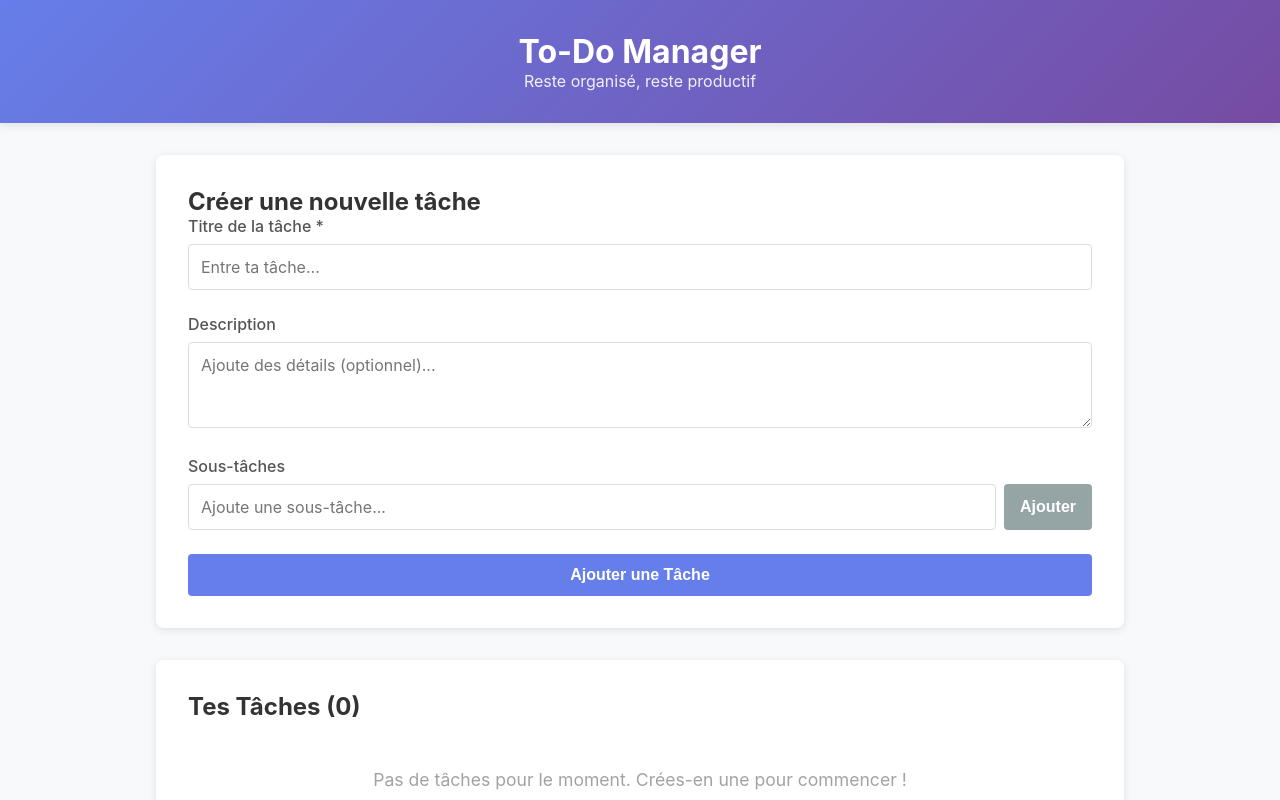
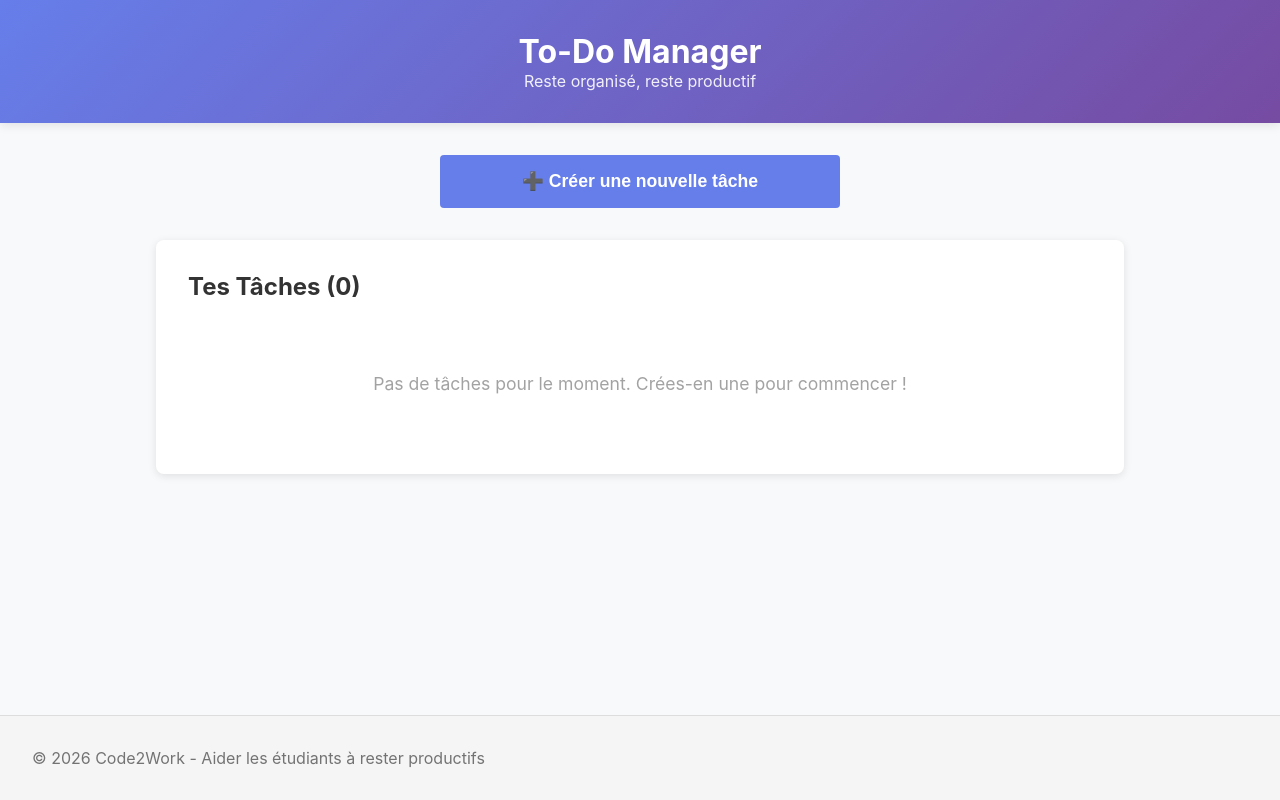
Before and after one commit to Mvth1s/To-Do-Manager, a Vue app in the folder IDV-VUJS/day05/to-do-manager/: page / in a window 1280 px wide. Shown: the top 800 px of the page. Built offline with nearby package versions, Linux system fonts and the light colour scheme; the HTML template or start-up script is replaced by a standard one.

Commit message:
formulaire dans une popup

```diff
--- a/IDV-VUJS/day05/to-do-manager/src/App.vue
+++ b/IDV-VUJS/day05/to-do-manager/src/App.vue
@@ -4,15 +4,22 @@ import AppFooter from '@/components/AppFooter.vue'
 import TaskForm from '@/components/TaskForm.vue'
 import TaskList from '@/components/TaskList.vue'
 
-import { ref, onMounted } from 'vue'
+import { ref, onMounted, onUnmounted } from 'vue'
 import type { Task } from '@/types/Task'
 import { Status } from '@/types/Task'
 
 const tasks = ref<Task[]>([])
 const errorMessage = ref<string>('')
 const nextId = ref<number>(1)
+const showFormModal = ref<boolean>(false)
 
 const STORAGE_KEY = 'tasks'
+
+const handleEscape = (e: KeyboardEvent) => {
+  if (e.key === 'Escape') {
+    showFormModal.value = false
+  }
+}
 
 const validateInput = (title: string): boolean => {
   errorMessage.value = ''
@@ -36,6 +43,7 @@ const createTask = (taskData: Omit<Task, 'id' | 'status'>): void => {
   tasks.value.push(task)
   saveTasks()
   nextId.value++
+  showFormModal.value = false
 }
 
 const deleteTask = (id: string | number): void => {
@@ -97,13 +105,23 @@ const loadTasks = (): void => {
 
 onMounted(() => {
   loadTasks()
+  window.addEventListener('keydown', handleEscape)
+})
+
+onUnmounted(() => {
+  window.removeEventListener('keydown', handleEscape)
 })
 </script>
 
 <template>
   <AppHeader />
   <main class="container">
-    <TaskForm :errorMessage="errorMessage" @createTask="createTask" />
+    <div class="task-list-header">
+      <button @click="showFormModal = true" class="btn btn-primary btn-create">
+        ➕ Créer une nouvelle tâche
+      </button>
+    </div>
+
     <TaskList
       :tasks="tasks"
       @updateStatus="updateTaskStatus"
@@ -113,6 +131,18 @@ onMounted(() => {
       @deleteSubtask="deleteSubtask"
     />
   </main>
+
+  <!-- Modal Overlay -->
+  <div v-if="showFormModal" class="modal-overlay" @click="showFormModal = false"></div>
+
+  <!-- Modal -->
+  <div v-if="showFormModal" class="modal">
+    <div class="modal-content">
+      <button class="modal-close" @click="showFormModal = false">✕</button>
+      <TaskForm :errorMessage="errorMessage" @createTask="createTask" />
+    </div>
+  </div>
+
   <AppFooter />
 </template>
 
@@ -144,9 +174,98 @@ main {
   padding: 0 1rem;
 }
 
+.task-list-header {
+  margin-bottom: 2rem;
+  display: flex;
+  justify-content: center;
+}
+
+.btn-create {
+  padding: 1rem 2rem;
+  font-size: 1.1rem;
+  width: 100%;
+  max-width: 400px;
+}
+
+.modal-overlay {
+  position: fixed;
+  top: 0;
+  left: 0;
+  right: 0;
+  bottom: 0;
+  background: rgba(0, 0, 0, 0.5);
+  z-index: 999;
+  animation: fadeIn 0.3s ease;
+}
+
+.modal {
+  position: fixed;
+  top: 50%;
+  left: 50%;
+  transform: translate(-50%, -50%);
+  z-index: 1000;
+  animation: slideUp 0.3s ease;
+  max-height: 90vh;
+  overflow-y: auto;
+}
+
+.modal-content {
+  background: white;
+  border-radius: 12px;
+  box-shadow: 0 20px 60px rgba(0, 0, 0, 0.3);
+  padding: 2rem;
+  min-width: 500px;
+  max-width: 600px;
+  position: relative;
+}
+
+.modal-close {
+  position: absolute;
+  top: 1rem;
+  right: 1rem;
+  background: none;
+  border: none;
+  font-size: 1.5rem;
+  cursor: pointer;
+  color: #999;
+  padding: 0.5rem;
+  transition: color 0.3s ease;
+}
+
+.modal-close:hover {
+  color: #333;
+}
+
+@keyframes fadeIn {
+  from {
+    opacity: 0;
+  }
+  to {
+    opacity: 1;
+  }
+}
+
+@keyframes slideUp {
+  from {
+    opacity: 0;
+    transform: translate(-50%, -40%);
+  }
+  to {
+    opacity: 1;
+    transform: translate(-50%, -50%);
+  }
+}
+
 @media (max-width: 768px) {
   main {
     margin: 1rem auto;
   }
+
+  .modal-content {
+    min-width: auto;
+    width: 90%;
+    max-width: 100%;
+    margin: 1rem;
+  }
 }
 </style>
--- a/IDV-VUJS/day05/to-do-manager/src/components/TaskForm.vue
+++ b/IDV-VUJS/day05/to-do-manager/src/components/TaskForm.vue
@@ -124,16 +124,18 @@ const toggleSubtask = (index: number) => {
 
 <style>
 .task-form {
-  background: white;
-  padding: 2rem;
-  border-radius: 8px;
-  box-shadow: 0 2px 8px rgba(0, 0, 0, 0.1);
-  margin-bottom: 2rem;
+  background: transparent;
+  padding: 0;
+  border-radius: 0;
+  box-shadow: none;
+  margin-bottom: 0;
 }
 
 h2 {
   margin-top: 0;
+  margin-bottom: 1.5rem;
   color: #333;
+  font-size: 1.5rem;
 }
 
 .form-group {
@@ -238,6 +240,9 @@ label {
   background: #667eea;
   color: white;
   width: 100%;
+  padding: 1rem;
+  font-size: 1rem;
+  font-weight: 600;
 }
 
 .btn-primary:hover {
```
